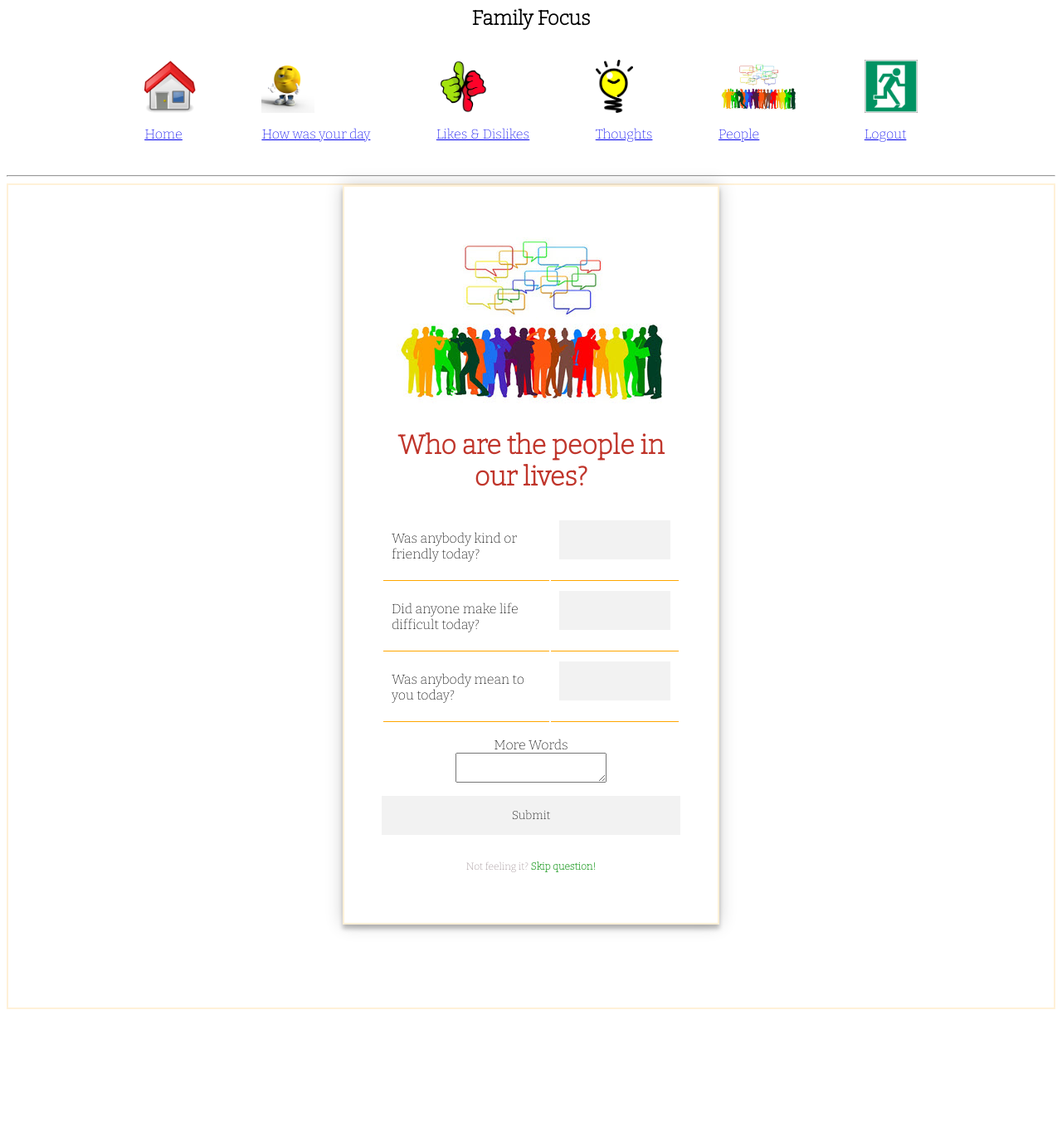
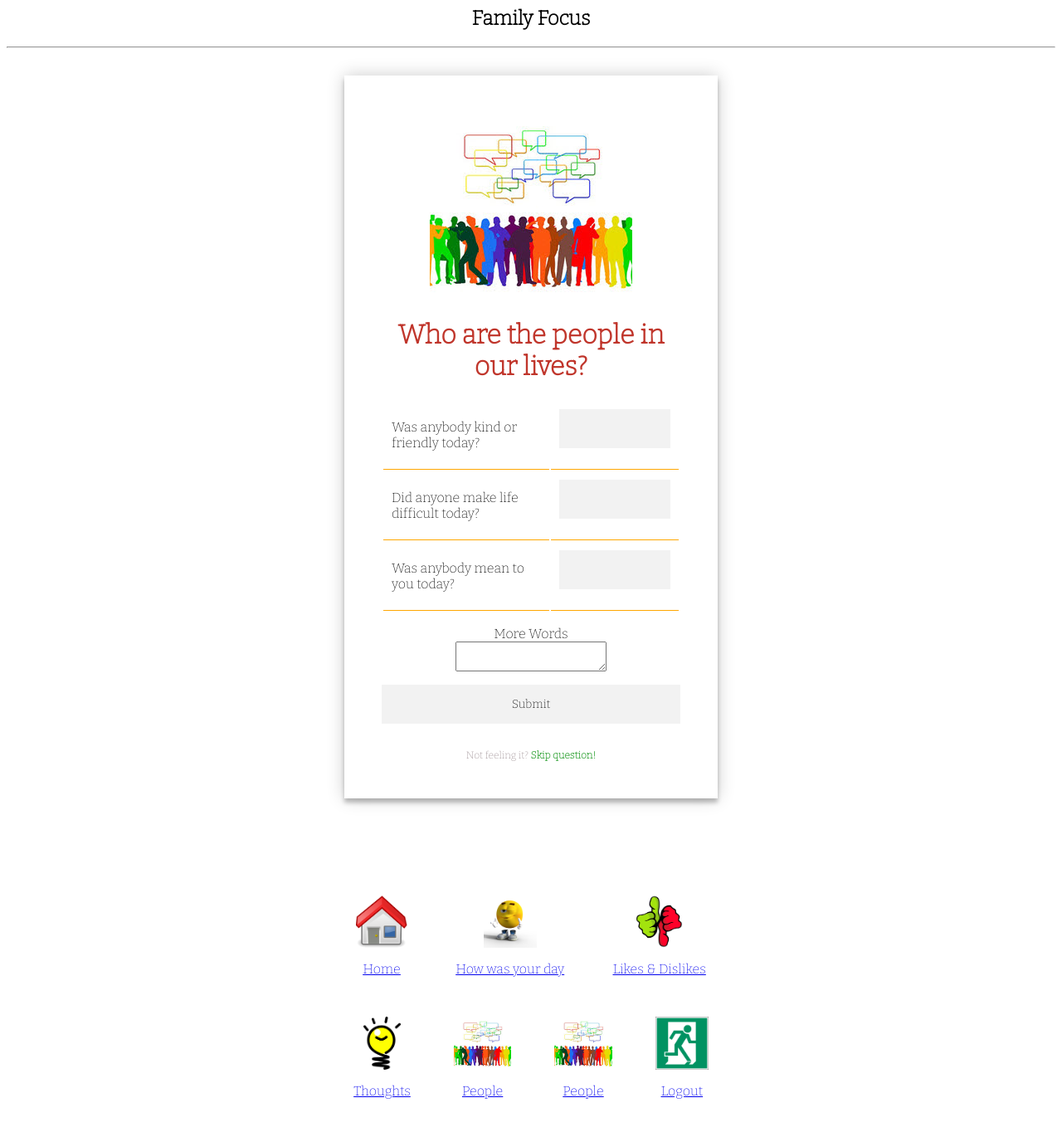
Before and after one commit to mrrichardasmith/python_user_Authentication, a Flask app: page /people in a window 1280 px wide. Shown: the whole page at 83% size. Before the commit the page ends 1216 px from the top, so only its background shows below. Run offline with Flask 2, Linux system fonts and the light colour scheme; the visitor is signed in with stand-in values (Sample User, id 1); data comes from the database, SQL or seed files in the repository; parts of the project's set-up code (start-up, migrations or seed data) failed here and were passed over.

Commit message:
played around with the nav icons moving them to the bottom of the forms and leaving them at the top of the landing page

```diff
--- a/routes.py
+++ b/routes.py
@@ -80,7 +80,7 @@ def index():
   #by deducting a number of days from the current datetime you have an comparable datetime to compare to the database, we could still run into time issues.
   #We could separate the day, Month, year and time before saving it to separate columns in the database to make it easier to query
   #Until we put in more suphisticated filtering it solves for pulling in the whole table
-  new_date = datetime.now() - timedelta(days = 20)
+  new_date = datetime.now() - timedelta(days = 7)
   print(new_date)
   #function route currently not scalable because its calling for all the data in the tables which will grow over time.
   likesdislikes = Likesdislikes.query.filter(Likesdislikes.timestamp > new_date).all()
@@ -190,9 +190,32 @@ def likesdislikes():
 
     return redirect(url_for('index'))
 
-
+@app.route('/pulse_report')
+def pulsereport():
+  if request.method == 'GET':
+    new_date = datetime.now() - timedelta(days = 7)
+    days = Day_school.query.filter(Day_school.date > new_date).all()
+    return render_template('familypulsereport.html', days=days, testdelete=testdelete)
 
 @app.route('/logout')
 def logout():
     logout_user()
     return redirect(url_for('login'))
+
+
+def testdelete(id):
+  print('Function Fired')
+  delete = Day_school.query.filter(Day_school.id == id).first()
+  db.session.delete(delete)
+  db.session.commit()
+
+  return 'This is a test delete route'
+
+@app.route('/testupdate/<id>/<yourday>', methods=['GET', 'POST'])
+def testupdate(id, yourday):
+  if request.method == 'GET':
+    update = Day_school.query.get(id)
+    update.yourday = yourday
+    db.session.commit()
+
+  return 'This is a test update'
--- a/static/style.css
+++ b/static/style.css
@@ -2,9 +2,14 @@
 
 
 .page {
-  width: 360px;
+  max-width: 600px;
   padding: 2% 0 0;
   margin: auto;
+}
+.report {
+  max-width: 50rem;
+  padding: 2% 2% 2% 2%;
+
 }
 .form {
   position: relative;
@@ -161,6 +166,7 @@ th, td {
   margin: auto;
   display: flex;
   justify-content: space-around;
+  flex-wrap: wrap;
 }
 
 .navOption  {
@@ -174,6 +180,9 @@ th, td {
 .navPic {
   height: 4rem;
 }
+.iconPic  {
+  height: 1rem
+}
 
 .headingColor {
   color: #c0362c
--- a/templates/day_school.html
+++ b/templates/day_school.html
@@ -24,6 +24,7 @@
       <p class="message">Not feeling it? <a href="{{ url_for('people') }}"><strong>Skip question!</strong></a></p>
      </form>
    </div>
+   {% include "nav_update.html" %}
 </div>
 </center>
 
--- a/templates/likesdislikes.html
+++ b/templates/likesdislikes.html
@@ -40,6 +40,7 @@
           <p class="message">Not feeling it? <a href="{{ url_for('index') }}"><strong>Skip question!</strong></a></p>
      </form>
    </div>
+   {% include "nav_update.html" %}
 </div>
 </center>
 
--- /dev/null
+++ b/templates/nav_update.html
@@ -0,0 +1,51 @@
+<div class="nav">
+    <div class="innerNav">
+
+            <div class="navOption">
+                <a href="{{ url_for('index') }}"><img class="navPic" src="{{ url_for('static', filename='pictures/home.png') }}"></a>
+                <p><a href="{{ url_for('index') }}">Home</a></p>
+            </div>
+
+
+            {% if current_user.is_anonymous %}
+            <div class="navOption">
+                <a href="{{ url_for('login') }}"><img class="navPic" src="{{ url_for('static', filename='pictures/lock.png') }}"></a>
+                <p><a href="{{ url_for('login') }}">Login</a></p>
+            </div>
+            {% else %}
+            <!--<a href="{{ url_for('user', username=current_user.username) }}">Likes Dislikes</a>-->
+        <div class="navOption">
+            <a href="{{ url_for('day', username=current_user.username) }}"><img class="navPic" src="{{ url_for('static', filename='pictures/howday2.png') }}"></a>
+            <p><a href="{{ url_for('day', username=current_user.username) }}">How was your day</a></p>
+        </div>
+
+
+
+        <div class="navOption">
+            <a href="{{ url_for('likesdislikes') }}"><img class="navPic" src="{{ url_for('static', filename='pictures/thumbsupdown.png') }}"></a>
+            <p><a href="{{ url_for('likesdislikes') }}">Likes & Dislikes</a></p>
+        </div>
+
+        <div class="navOption">
+            <a href="{{ url_for('survey') }}"><img class="navPic" src="{{ url_for('static', filename='pictures/bulb.png') }}"></a>
+            <p><a href="{{ url_for('survey') }}">Thoughts</a></p>
+        </div>
+
+        <div class="navOption">
+            <a href="{{ url_for('people') }}"><img class="navPic" src="{{ url_for('static', filename='pictures/people.jpg') }}"></a>
+            <p><a href="{{ url_for('people') }}">People</a></p>
+        </div>
+
+        <div class="navOption">
+            <a href="{{ url_for('people') }}"><img class="navPic" src="{{ url_for('static', filename='pictures/people.jpg') }}"></a>
+            <p><a href="{{ url_for('people') }}">People</a></p>
+        </div>
+
+
+    <div class="navOption">
+        <img class="navPic" src="{{ url_for('static', filename='pictures/exit.png') }}">
+        <p><a href="{{ url_for('logout') }}">Logout</a></p>
+    </div>
+    {% endif %}
+</div>
+</div>
--- a/templates/people.html
+++ b/templates/people.html
@@ -2,11 +2,11 @@
 
 {% block content %}
 
-<center><div class="border">
-    <div class="form border">
-      <form class="login-form" action="" method="post" novalidate>
+<center>
+  <div class="page">
+      <form class="form" action="" method="post" novalidate>
         {{ peopleForm.hidden_tag() }}
-        <a href="{{ url_for('people') }}"><img class="landingPic" src="{{ url_for('static', filename='pictures/people.jpg') }}"></a>
+        <img class="landingPic" src="{{ url_for('static', filename='pictures/people.jpg') }}">
 
         <h1 class="headingColor">Who are the people in our lives?</h1>
         <Table>
@@ -44,7 +44,7 @@
           </p>
           <p class="message">Not feeling it? <a href="{{ url_for('survey') }}"><strong>Skip question!</strong></a></p>
      </form>
-   </div>
+   {% include "nav_update.html" %}
 </div>
 </center>
 
```
Also changed, not shown: templates/base.html (+0 -41 lines), templates/familypulsereport.html (added, +35 -0 lines), templates/landing_page.html (+2 -20 lines), templates/survey.html (+6 -7 lines), static/pictures/people.jpg, static/pictures/trash.png (added), templates/family_daily_pulse.html (deleted).
